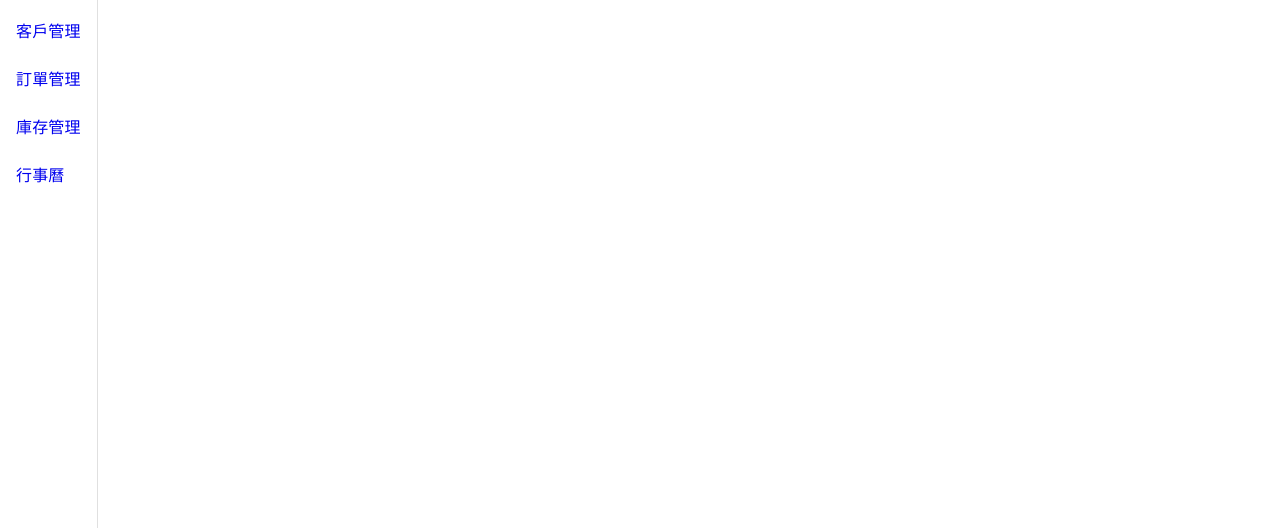
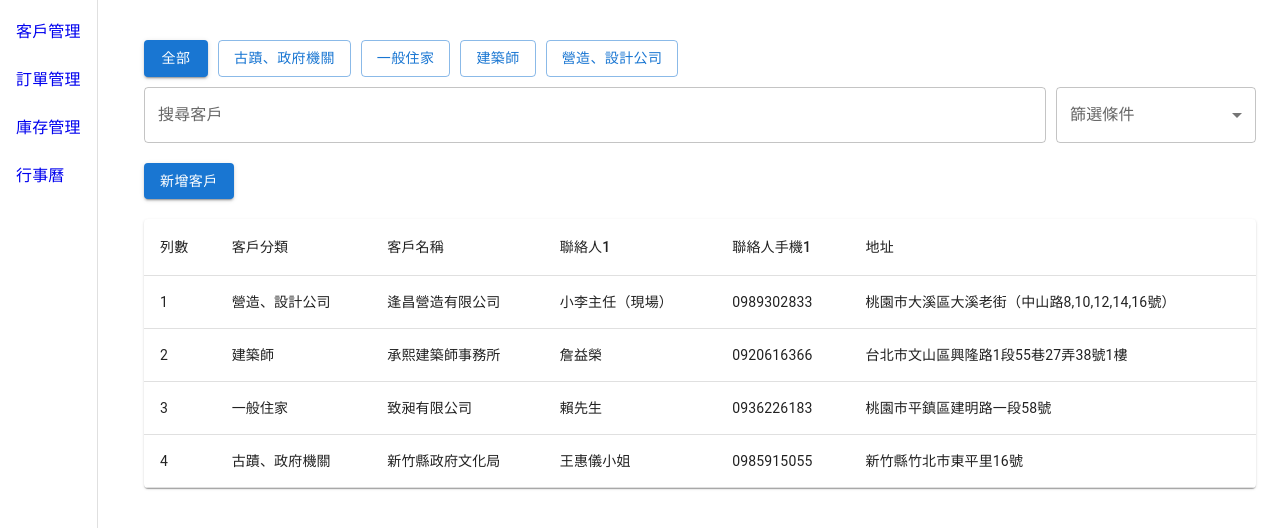
Before and after one commit to pierrechen2001/js_pest_crm, a React (Create React App) app: page /customers in a window 1280 px wide. Before the commit this address had no page. Shown: the top 528 px of the page. Built offline with nearby package versions, Linux system fonts and the light colour scheme.

Commit message:
Fix 汪的默認路由問題

```diff
--- a/package.json
+++ b/package.json
@@ -42,5 +42,8 @@
       "last 1 firefox version",
       "last 1 safari version"
     ]
+  },
+  "volta": {
+    "node": "16.20.0"
   }
 }
--- a/src/App.js
+++ b/src/App.js
@@ -1,5 +1,5 @@
 import React, { useState } from "react";
-import { Routes, Route } from "react-router-dom";
+import { Routes, Route, Navigate } from "react-router-dom";
 import { CssBaseline, Container } from "@mui/material";
 import Sidebar from "./components/Sidebar";
 import Customers from "./pages/Customers";
@@ -7,6 +7,7 @@ import Orders from "./pages/Orders";
 import Inventory from "./pages/Inventory";
 import Calendar from "./pages/Calendar";
 import CustomerDetailPage from "./pages/CustomerDetailPage";
+import NotFound from "./pages/NotFound";
 
 const initialCustomers = [
   { id: 1, type: "古蹟、政府機關", name: "新竹縣政府文化局", contact1: "王惠儀小姐", cellphone1: "0985915055", city: "新竹縣", district: "竹北市", road: "東平里16號" },
@@ -14,126 +15,126 @@ const initialCustomers = [
   { id: 3, type: "建築師", name: "承熙建築師事務所", TaxID: "26203727", contact1: "詹益榮", cellphone1: "0920616366", Tel: "0229335557", Fax: "29335517", city: "台北市", district: "文山區", road: "興隆路1段55巷27弄38號1樓" },
   { id: 4, type: "營造、設計公司", name: "逢昌營造有限公司", contact1: "小李主任（現場）", cellphone1: "0989302833", Email: "emily@daling.com.tw", city: "桃園市", district: "大溪區", road: "大溪老街（中山路8,10,12,14,16號）" },
 ];
-// const initialProjects = [
-//   { name: "專案 A", date: "2025-04-02", status: "進行中", billing: "已請款" },
-//   { name: "專案 B", date: "2025-03-30", status: "已完成", billing: "未請款" },
-//   { name: "專案 C", date: "2025-03-28", status: "未開始", billing: "未請款" },
-// ];
+const initialProjects = [
+  { name: "專案 A", date: "2025-04-02", status: "進行中", billing: "已請款" },
+  { name: "專案 B", date: "2025-03-30", status: "已完成", billing: "未請款" },
+  { name: "專案 C", date: "2025-03-28", status: "未開始", billing: "未請款" },
+];
 
-// const customersData = [
-//   {
-//     id: 1,
-//     type: "古蹟、政府機關",
-//     name: "新竹縣政府文化局",
-//     contact1: "王惠儀小姐",
-//     cellphone1: "0985915055",
-//     city: "新竹縣",
-//     district: "竹北市",
-//     road: "東平里16號",
-//     projects: [
-//       {
-//         id: 101,
-//         name: "竹北林家祠",
-//         city: "新竹縣",
-//         district: "竹北市",
-//         road: "東平里16號",
-//         item: "除蟲",
-//         date: "2025-04-01~2025-04-02",
-//         days: 2,
-//         price: 10000,
-//         billingMethod: "Line",
-//         billingContact: "LineID",
-//         paymentMethod: "轉帳",
-//         notes: "注意事項 A1",
-//       },
-//     ],
-//   },
-//   {
-//     id: 2,
-//     type: "一般住家",
-//     name: "致昶有限公司",
-//     contact1: "賴先生",
-//     cellphone1: "0936226183",
-//     contact2: "賴先生-父親",
-//     cellphone2: "0932048729",
-//     Tel: "034608178",
-//     projects: [
-//       {
-//         id: 201,
-//         name: "辦公大樓除蟲",
-//         city: "桃園市",
-//         district: "平鎮區",
-//         road: "建明路一段58號" ,
-//         item: "白蟻防治",
-//         date: "2025-03-28~2025-03-30",
-//         days: 3,
-//         price: 12000,
-//         billingMethod: "Email",
-//         billingContact: "xxxx@gmail.com",
-//         paymentMethod: "轉帳",
-//         notes: "注意事項 B1",
-//       },
-//     ],
-//   },
-//   {
-//     id: 3,
-//     type: "建築師",
-//     name: "承熙建築師事務所",
-//     TaxID: "26203727",
-//     contact1: "詹益榮",
-//     cellphone1: "0920616366",
-//     Tel: "0229335557",
-//     Fax: "29335517",
-//     city: "台北市",
-//     district: "文山區",
-//     road: "興隆路1段55巷27弄38號1樓",
-//     projects: [
-//       {
-//         id: 301,
-//         name: "承熙建築師事務所除蟲",
-//         city: "新北市",
-//         district: "三峽區",
-//         road: "中山路18號" ,
-//         item: "白蟻防治",
-//         date: "2024-05-22~2025-05-22",
-//         days: 1,
-//         price: 1202100,
-//         billingMethod: "電話",
-//         billingContact: "侯婉珍小姐 0903-661-570",
-//         paymentMethod: "轉帳",
-//         notes: "注意事項 C1",
-//       },
-//     ],
-//   },
-//   {
-//     id: 4,
-//     type: "營造、設計公司",
-//     name: "逢昌營造有限公司",
-//     contact1: "李俊寬",
-//     cellphone1: "0989302833",
-//     Email: "emily@daling.com.tw",
-//     city: "新北市",
-//     district: "汐止區",
-//     road: "新台五路一段77號11樓-7" ,
-//     projects: [
-//       {
-//         id: 301,
-//         name: "大溪老街",
-//         city: "桃園市",
-//         district: "大溪區",
-//         road: "大溪老街（中山路8,10,12,14,16號）" ,
-//         item: "白蟻防治",
-//         date: "2020-11-17~2020-11-19",
-//         days: 3,
-//         price: 25515,
-//         billingMethod: "電話",
-//         billingContact: "莊小姐 8698-2100#131",
-//         paymentMethod: "轉帳",
-//         notes: "注意事項 D1",
-//       },
-//     ],
-//   },
-// ];
+const customersData = [
+  {
+    id: 1,
+    type: "古蹟、政府機關",
+    name: "新竹縣政府文化局",
+    contact1: "王惠儀小姐",
+    cellphone1: "0985915055",
+    city: "新竹縣",
+    district: "竹北市",
+    road: "東平里16號",
+    projects: [
+      {
+        id: 101,
+        name: "竹北林家祠",
+        city: "新竹縣",
+        district: "竹北市",
+        road: "東平里16號",
+        item: "除蟲",
+        date: "2025-04-01~2025-04-02",
+        days: 2,
+        price: 10000,
+        billingMethod: "Line",
+        billingContact: "LineID",
+        paymentMethod: "轉帳",
+        notes: "注意事項 A1",
+      },
+    ],
+  },
+  {
+    id: 2,
+    type: "一般住家",
+    name: "致昶有限公司",
+    contact1: "賴先生",
+    cellphone1: "0936226183",
+    contact2: "賴先生-父親",
+    cellphone2: "0932048729",
+    Tel: "034608178",
+    projects: [
+      {
+        id: 201,
+        name: "辦公大樓除蟲",
+        city: "桃園市",
+        district: "平鎮區",
+        road: "建明路一段58號" ,
+        item: "白蟻防治",
+        date: "2025-03-28~2025-03-30",
+        days: 3,
+        price: 12000,
+        billingMethod: "Email",
+        billingContact: "xxxx@gmail.com",
+        paymentMethod: "轉帳",
+        notes: "注意事項 B1",
+      },
+    ],
+  },
+  {
+    id: 3,
+    type: "建築師",
+    name: "承熙建築師事務所",
+    TaxID: "26203727",
+    contact1: "詹益榮",
+    cellphone1: "0920616366",
+    Tel: "0229335557",
+    Fax: "29335517",
+    city: "台北市",
+    district: "文山區",
+    road: "興隆路1段55巷27弄38號1樓",
+    projects: [
+      {
+        id: 301,
+        name: "承熙建築師事務所除蟲",
+        city: "新北市",
+        district: "三峽區",
+        road: "中山路18號" ,
+        item: "白蟻防治",
+        date: "2024-05-22~2025-05-22",
+        days: 1,
+        price: 1202100,
+        billingMethod: "電話",
+        billingContact: "侯婉珍小姐 0903-661-570",
+        paymentMethod: "轉帳",
+        notes: "注意事項 C1",
+      },
+    ],
+  },
+  {
+    id: 4,
+    type: "營造、設計公司",
+    name: "逢昌營造有限公司",
+    contact1: "李俊寬",
+    cellphone1: "0989302833",
+    Email: "emily@daling.com.tw",
+    city: "新北市",
+    district: "汐止區",
+    road: "新台五路一段77號11樓-7" ,
+    projects: [
+      {
+        id: 301,
+        name: "大溪老街",
+        city: "桃園市",
+        district: "大溪區",
+        road: "大溪老街（中山路8,10,12,14,16號）" ,
+        item: "白蟻防治",
+        date: "2020-11-17~2020-11-19",
+        days: 3,
+        price: 25515,
+        billingMethod: "電話",
+        billingContact: "莊小姐 8698-2100#131",
+        paymentMethod: "轉帳",
+        notes: "注意事項 D1",
+      },
+    ],
+  },
+];
 
 
 const App = () => {
@@ -149,9 +150,16 @@ const App = () => {
           <Route path="/orders" element={<Orders />} />
           <Route path="/inventory" element={<Inventory />} />
           <Route path="/calendar" element={<Calendar />} />
-          <Route path="/" element={<Customers customers={customers} />} />
-          {/* 根據 ID 渲染詳細頁面 */}
-          <Route path="/customer/:id" element={<CustomerDetailPage customers={customers} setCustomers={setCustomers}/>} />
+
+          {/* 客戶相關路由 */}
+          <Route path="/customers" element={<Customers customers={customers} />} />
+          <Route path="/customers/:id" element={<CustomerDetailPage customers={customers} setCustomers={setCustomers}/>} />
+
+          {/* 首頁重定向 */}
+          <Route path="/" element={<Navigate to="/customers" replace />} />
+
+          {/* 404 頁面 */}
+          <Route path="*" element={<NotFound />} />
         </Routes>
       </Container>
     </>
--- /dev/null
+++ b/src/pages/NotFound.js
@@ -0,0 +1,33 @@
+import React from 'react';
+import { Box, Typography, Button } from '@mui/material';
+import { Link } from 'react-router-dom';
+
+const NotFound = () => {
+  return (
+    <Box
+      display="flex"
+      flexDirection="column"
+      alignItems="center"
+      justifyContent="center"
+      minHeight="80vh"
+    >
+      <Typography variant="h1" color="primary" gutterBottom>
+        404
+      </Typography>
+      <Typography variant="h5" color="textSecondary" gutterBottom>
+        找不到頁面
+      </Typography>
+      <Button
+        component={Link}
+        to="/customers"
+        variant="contained"
+        color="primary"
+        sx={{ mt: 2 }}
+      >
+        返回首頁
+      </Button>
+    </Box>
+  );
+};
+
+export default NotFound;
```
